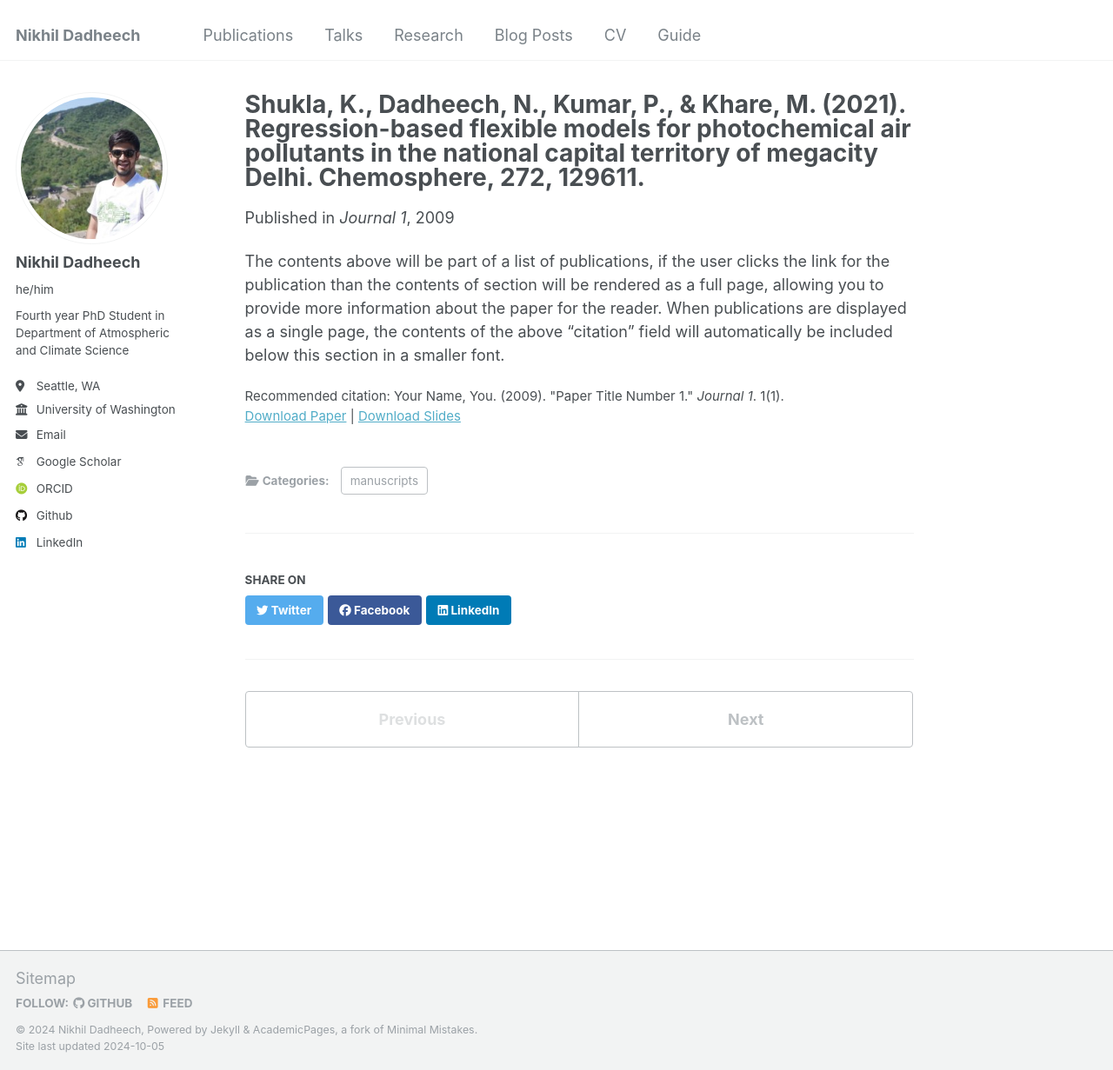
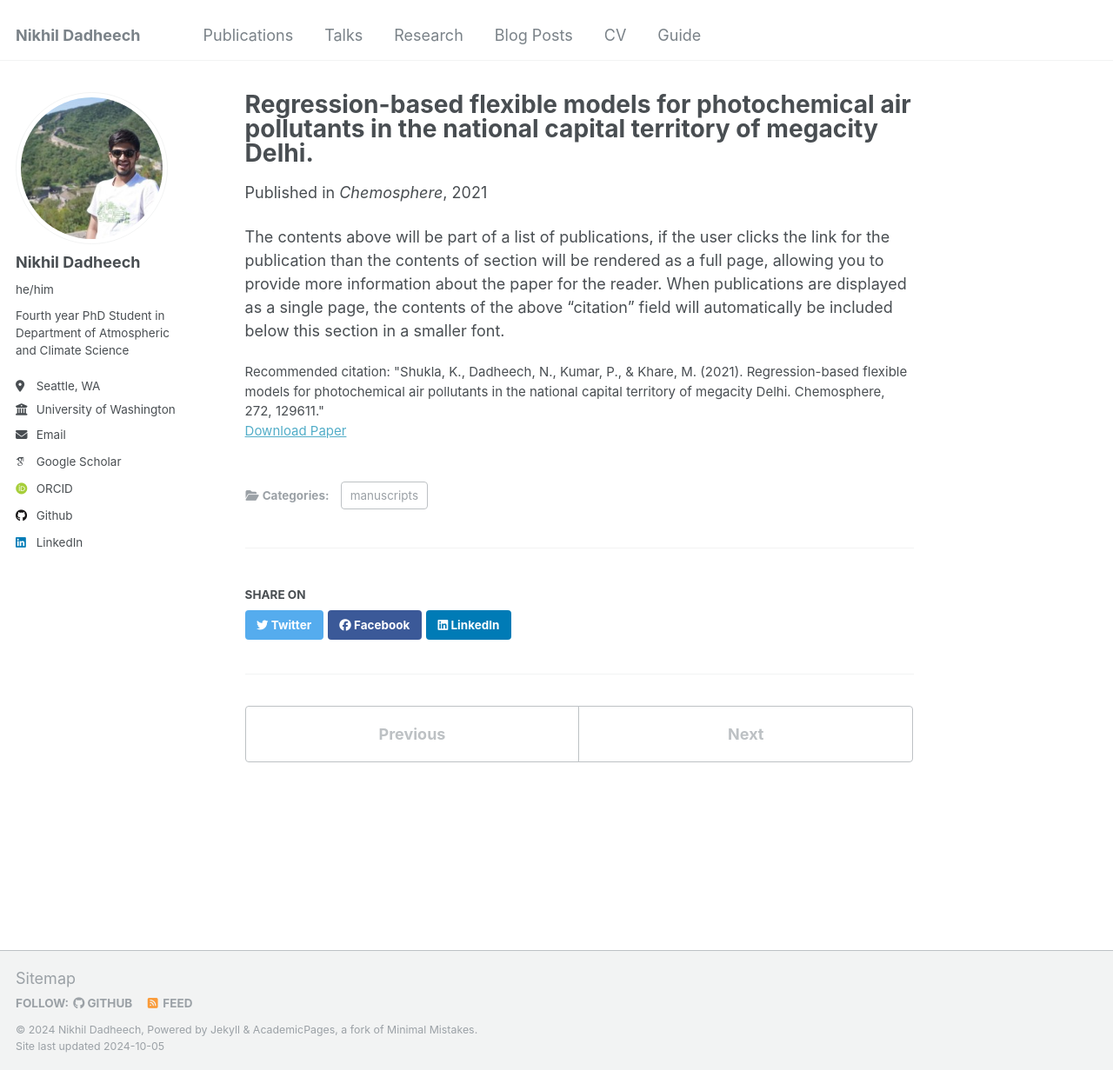
Before and after one commit to nd349/nd349.github.io, a Jekyll site: the page built from _publications/2009-10-01-paper-title-number-1.md, in a window 1280 px wide and 1231 px high. Shown: the whole window at 87% size. Built offline with Jekyll 4.4.1, drawn with Linux system fonts in a browser that asks for light colours; some web fonts are replaced.

Commit message:
Update 2009-10-01-paper-title-number-1.md

```diff
--- a/_publications/2009-10-01-paper-title-number-1.md
+++ b/_publications/2009-10-01-paper-title-number-1.md
@@ -1,14 +1,14 @@
 ---
-title: "Shukla, K., Dadheech, N., Kumar, P., & Khare, M. (2021). Regression-based flexible models for photochemical air pollutants in the national capital territory of megacity Delhi. Chemosphere, 272, 129611."
+title: "Regression-based flexible models for photochemical air pollutants in the national capital territory of megacity Delhi."
 collection: publications
 category: manuscripts
 permalink: /publication/2009-10-01-paper-title-number-1
 excerpt: 'This paper is about the number 1. The number 2 is left for future work.'
-date: 2009-10-01
-venue: 'Journal 1'
-slidesurl: 'http://academicpages.github.io/files/slides1.pdf'
-paperurl: 'http://academicpages.github.io/files/paper1.pdf'
-citation: 'Your Name, You. (2009). &quot;Paper Title Number 1.&quot; <i>Journal 1</i>. 1(1).'
+date: 2021-01-11
+venue: 'Chemosphere'
+slidesurl: # URL
+paperurl: 'http://nd349.github.io/files/shuklaEtAl2021.pdf'
+citation: '"Shukla, K., Dadheech, N., Kumar, P., & Khare, M. (2021). Regression-based flexible models for photochemical air pollutants in the national capital territory of megacity Delhi. Chemosphere, 272, 129611."'
 ---
 
 The contents above will be part of a list of publications, if the user clicks the link for the publication than the contents of section will be rendered as a full page, allowing you to provide more information about the paper for the reader. When publications are displayed as a single page, the contents of the above "citation" field will automatically be included below this section in a smaller font.
```
